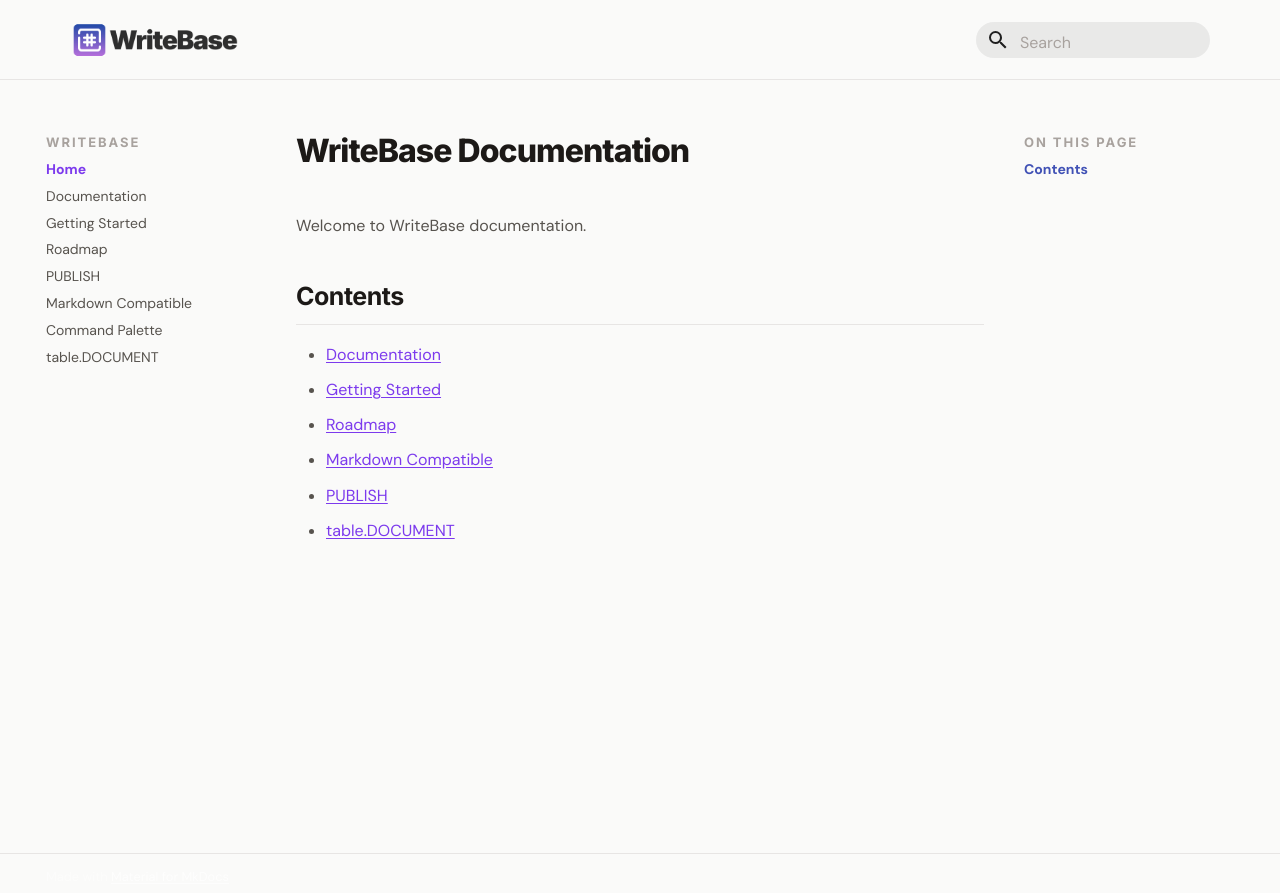
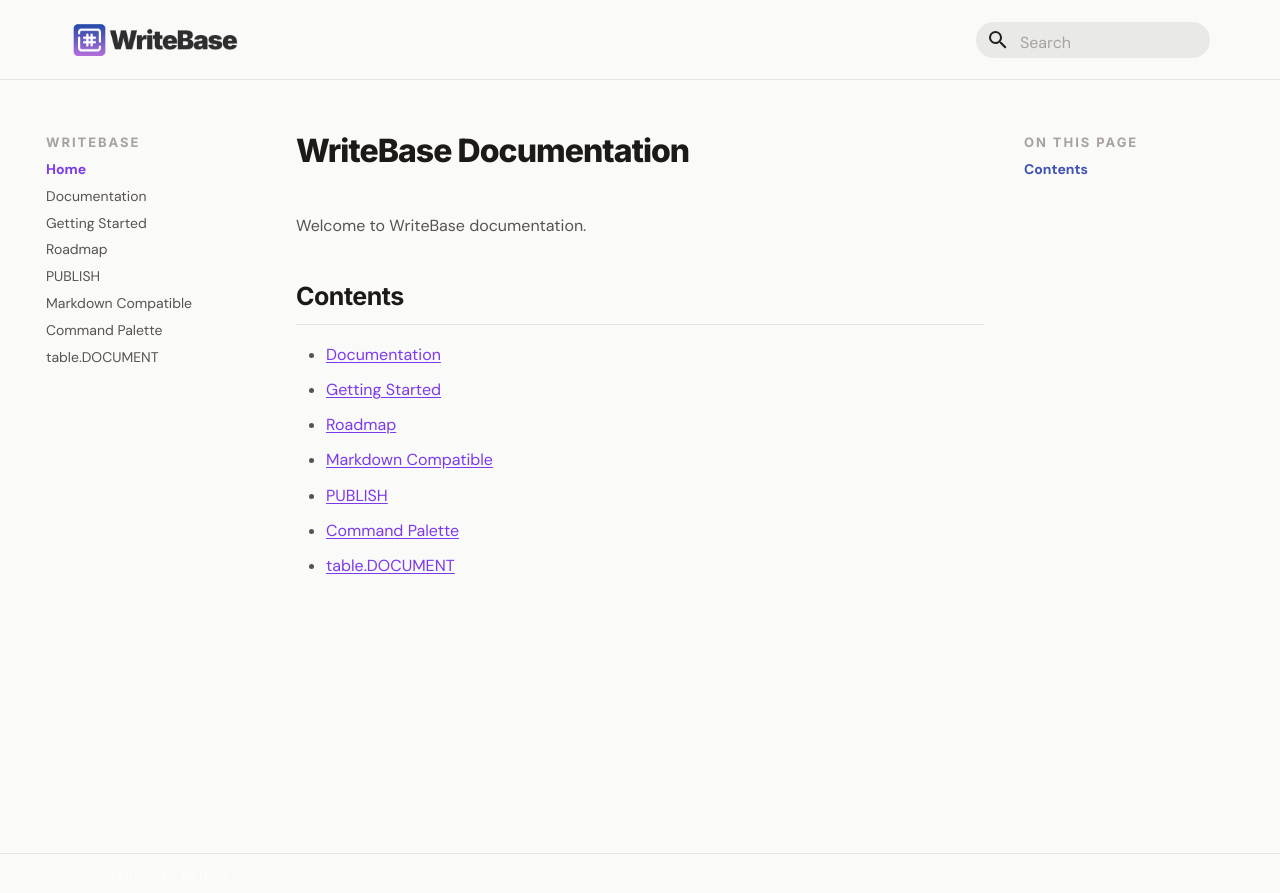
Before and after one commit to larssonhthomas-afk/writebase-docs, an MkDocs documentation site: the page built from docs/index.md, in a window 1280 px wide. Shown: the top 893 px of the page. Built offline with MkDocs 1.6.1 and Material for MkDocs 9.7.7, drawn with Linux system fonts in a browser that asks for light colours; some web fonts are replaced.

Commit message:
Update index

```diff
--- a/docs/index.md
+++ b/docs/index.md
@@ -13,4 +13,5 @@ Welcome to WriteBase documentation.
 - [Roadmap](./[object Object].md)
 - [Markdown Compatible](./[object Object].md)
 - [PUBLISH](./[object Object].md)
+- [Command Palette](./[object Object].md)
 - [table.DOCUMENT](./[object Object].md)
```
